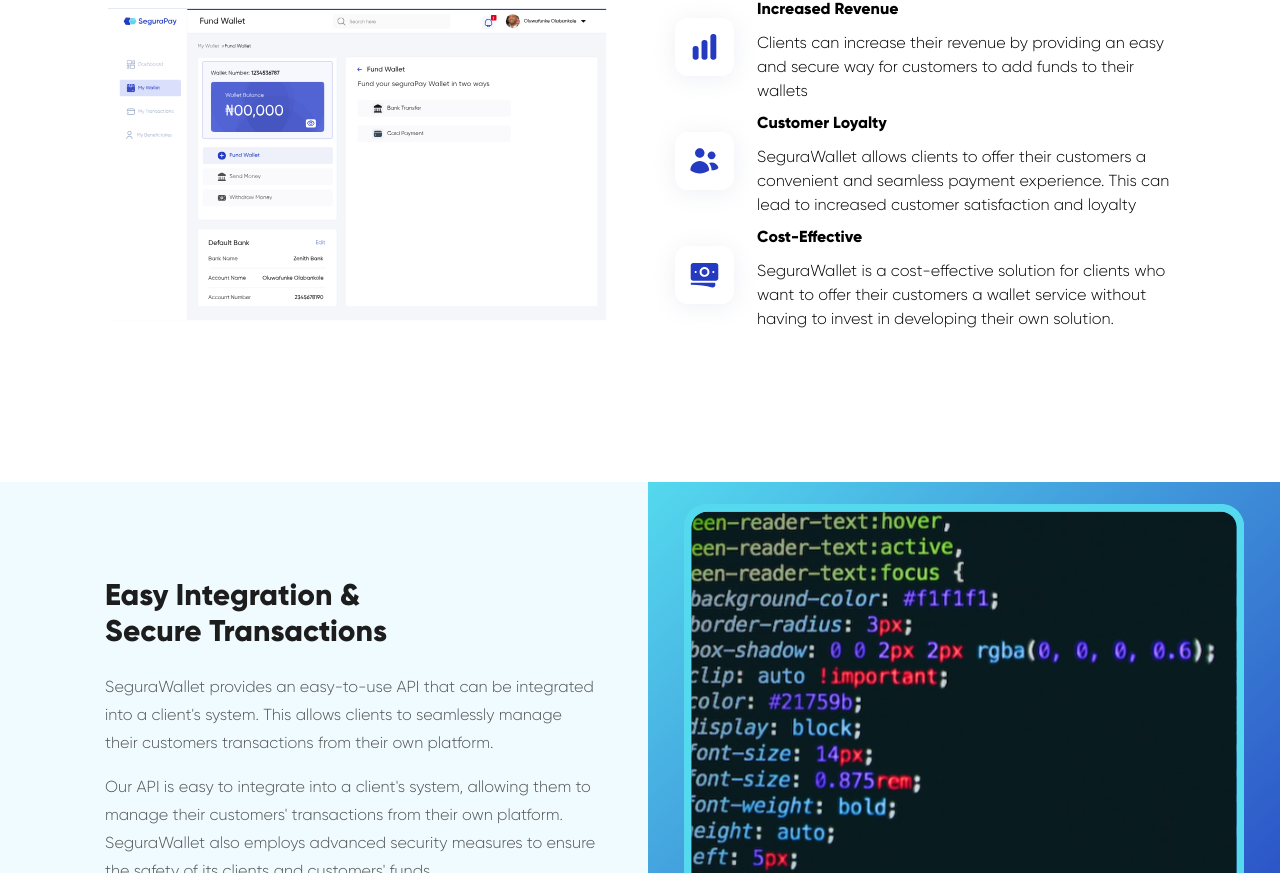
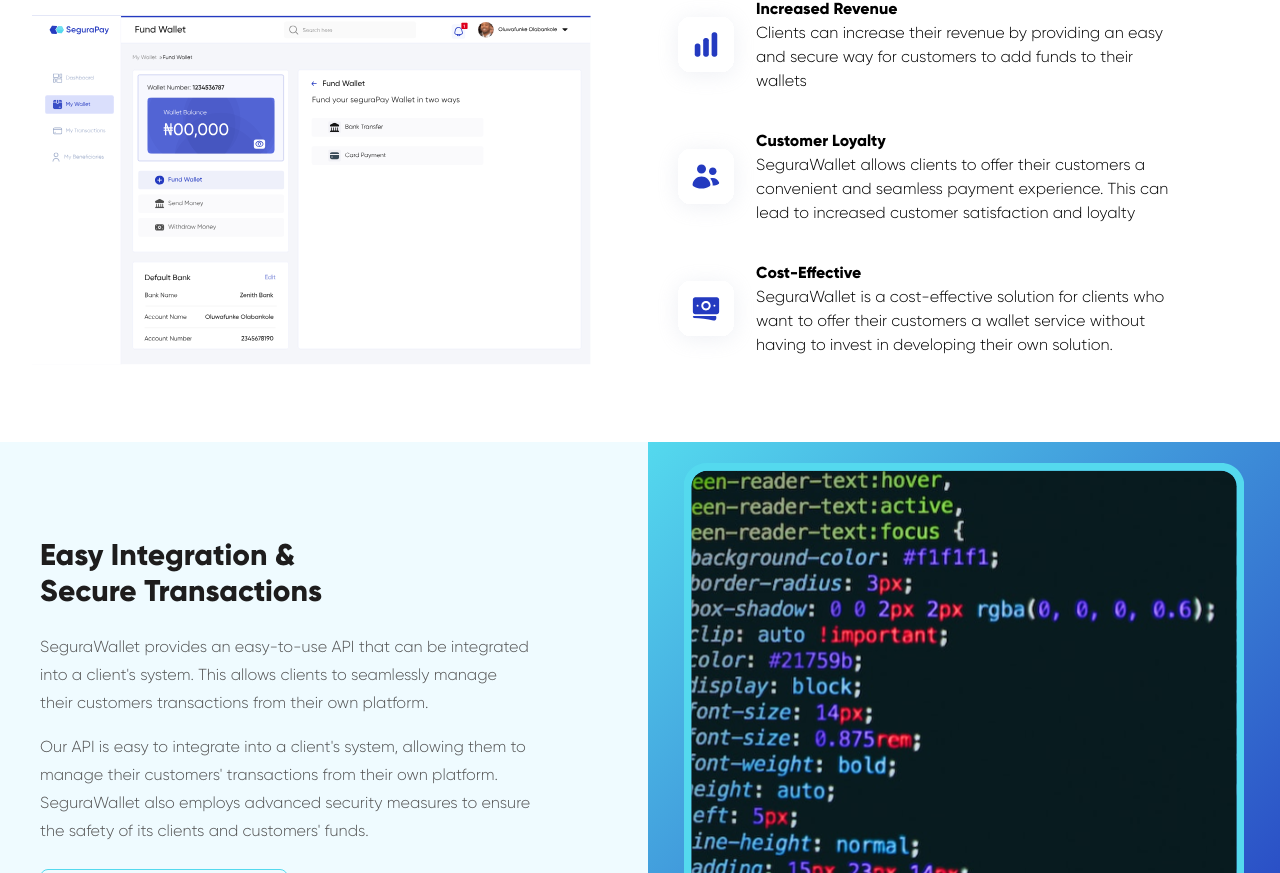
Before and after one commit to pleasantvik/segurapay, a Next.js app: page /products in a window 1280 px wide. Shown: the part 1927-2800 px from the top of the page. Built offline with nearby package versions, Linux system fonts and the light colour scheme.

Commit message:
benefit refactor

```diff
--- a/src/components/products/Benefits.tsx
+++ b/src/components/products/Benefits.tsx
@@ -1,6 +1,8 @@
 import React from "react";
 import { BsArrowUpRight } from "react-icons/bs";
 import Image from "next/image";
+import Card from "../reusable/card/Card";
+import { CardImgDiv } from "../reusable/card/CardImgDiv";
 
 interface IBenefit {
   title: string;
@@ -31,53 +33,57 @@
 
 const Benefits = () => {
   return (
-    <div className="pt-10 nxl:pt-[165px]">
+    <div>
+      <div className="container mx-auto px-4">
         {/* section header */}
-      <div className="text-center mb-[60px]">
-        <span className="section-name">BENEFIT</span>
-        <h3 className="section-title px-10 lg:leading-[60px] lg:w-[835px] lg:ml-[50%] lg:-translate-x-1/2">
+        <div className="text-center mb-[60px] pt-[4rem]">
+          <span className="text-[#243AC0]">BENEFIT</span>
+          <h3 className="text-[#1E1E1D] font-semibold text-2xl md:text-3xl lg:text-4xl leading-[1.5rem]">
             SeguraWallet offers several benefits for clients
           </h3>
         </div>
 
-      <div className="section-layout px-10 lg:pl-[108px] lg:pr-[100px] pb-[128px]">
-        <div className="flex justify-center">
-          <Image
-            src="/asset/images/FundWallet.svg"
-            height={400}
-            width={800}
-            alt="Fund Wallet"
-          />
-        </div>
-        <div className="">
+        <div>
+          <Card>
+            <CardImgDiv imgSrc="/asset/images/FundWallet.svg" />
+            <div className="w-[100%]">
               {BenefitsData.map((data, index) => {
                 const { title, description, icon } = data;
                 return (
                   <div
-                className="flex flex-col items-center lg:flex-row lg:items-start mb-2"
+                    className="flex flex-col items-start justify-start  md:flex-row md:justify-start md:items-start mb-8"
                     key={title}
                   >
                     <div className="">
-                  <img src={icon} alt={title} className="" />
+                      <Image
+                        src={icon}
+                        alt={title}
+                        className=""
+                        width={100}
+                        height={100}
+                      />
                     </div>
-                <div className="text-center lg:text-left">
-                  <h4 className="font-bold mb-[10px]">{title}</h4>
+                    <div className="flex flex-col justify-start">
+                      <h4 className="font-bold">{title}</h4>
                       <p className="lg:w-[423px]">{description}</p>
                     </div>
                   </div>
                 );
               })}
             </div>
+          </Card>
         </div>
-      <div className=" bg-[#EFFBFF] section-layout">
-        <div className="h-full pt-[95px] pb-[108px] pl-10 md:pl-[105px] pr-10 nxl:pr-[122px]">
+      </div>
+      <div className="bg-[#EFFBFF]">
+        <div className="container mx-auto  section-layout">
+          <div className="h-full pt-[95px] pb-[108px] px-10 flex flex-col items-start">
             <h3 className="section-title">
               Easy Integration & <br /> Secure Transactions
             </h3>
             <p className="section-description mb-4">
-            SeguraWallet provides an easy-to-use API that can be integrated into
-            a client&apos;s system. This allows clients to seamlessly manage
-            their customers transactions from their own platform.
+              SeguraWallet provides an easy-to-use API that can be integrated
+              into a client&apos;s system. This allows clients to seamlessly
+              manage their customers transactions from their own platform.
             </p>
 
             <p className="section-description mb-6">
@@ -86,20 +92,19 @@
               platform. SeguraWallet also employs advanced security measures to
               ensure the safety of its clients and customers&apos; funds.
             </p>
-          <div className="bg-gradient-to-r from-[#54D9EE] to-[#243AC0] rounded-lg p-[2px] w-[250px]">
-            <button className="bg-[#EFFBFF] py-4 px-6 rounded-lg flex items-center gap-2 text-[#243AC0] font-medium">
+            <button className="bg-[#EFFBFF] border border-[#54D9EE] py-4 px-6 rounded-lg flex items-center gap-2 text-[#243AC0] font-medium">
               Explore Documentation <BsArrowUpRight />
             </button>
           </div>
-        </div>
-        <div className="md:h-full bg-gradient-to-br from-[#54D9EE] to-[#243AC0] relative">
+          <div className="h-full bg-gradient-to-br from-[#54D9EE] to-[#243AC0] relative hidden lg:block">
             <Image
               src="/asset/images/codePicture.svg"
               height={581}
               width={561}
               alt="code picture"
-            className="lg:absolute lg:bottom-0 lg:left-[50%] ml-[50%] lg:ml-0 -translate-x-1/2"
+              className="lg:absolute lg:bottom-0 lg:left-[50%] ml-[50%] lg:ml-0 -translate-x-1/2 "
             />
+          </div>
         </div>
       </div>
     </div>
--- a/src/components/products/Hero.tsx
+++ b/src/components/products/Hero.tsx
@@ -15,11 +15,11 @@
             className="absolute top-0 left-0 -z-10"
           />
           <div>
-            <h2 className="text-3xl md:text-4xl lg:text-5xl xl:7xl font-semibold mb-5 text-[#1E1D1D] xl:w-[511px]">
+            <h2 className="text-2xl md:text-4xl lg:text-5xl xl:7xl font-semibold mb-5 text-[#1E1D1D] xl:w-[511px] text-center md:text-left">
               <span className="text-[#7B8CF5]">Easy & Secure Solution</span> for
               Businesses
             </h2>
-            <p className="text-2xl mb-10 leading-8 nxl:w-[542px]">
+            <p className="text-[18px]  mb-10 leading-8 ">
               Easy and secure way to manage transactions from your Business and
               Personal platform.
             </p>
--- /dev/null
+++ b/src/components/products/gradient.module.css
@@ -0,0 +1,9 @@
+.grad {
+  background-image: linear-gradient(
+    90deg,
+    #effbff 0%,
+    #effbff 50%,
+    #54d9ee 50%,
+    #54d9ee 100%
+  );
+}
```
Also changed, not shown: public/asset/images/bg.png (added). Lines whose indentation alone changed are shown as unchanged.
